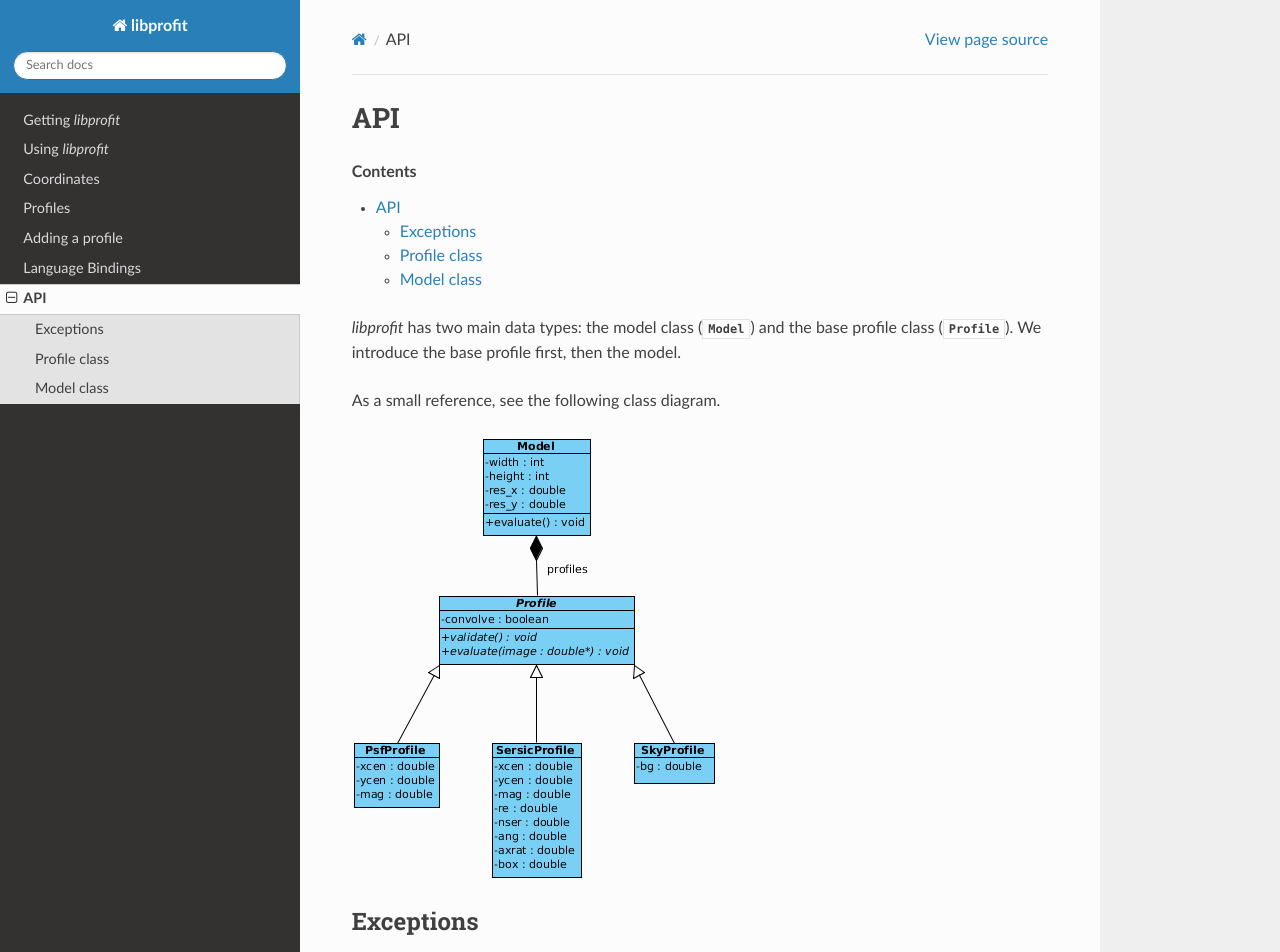
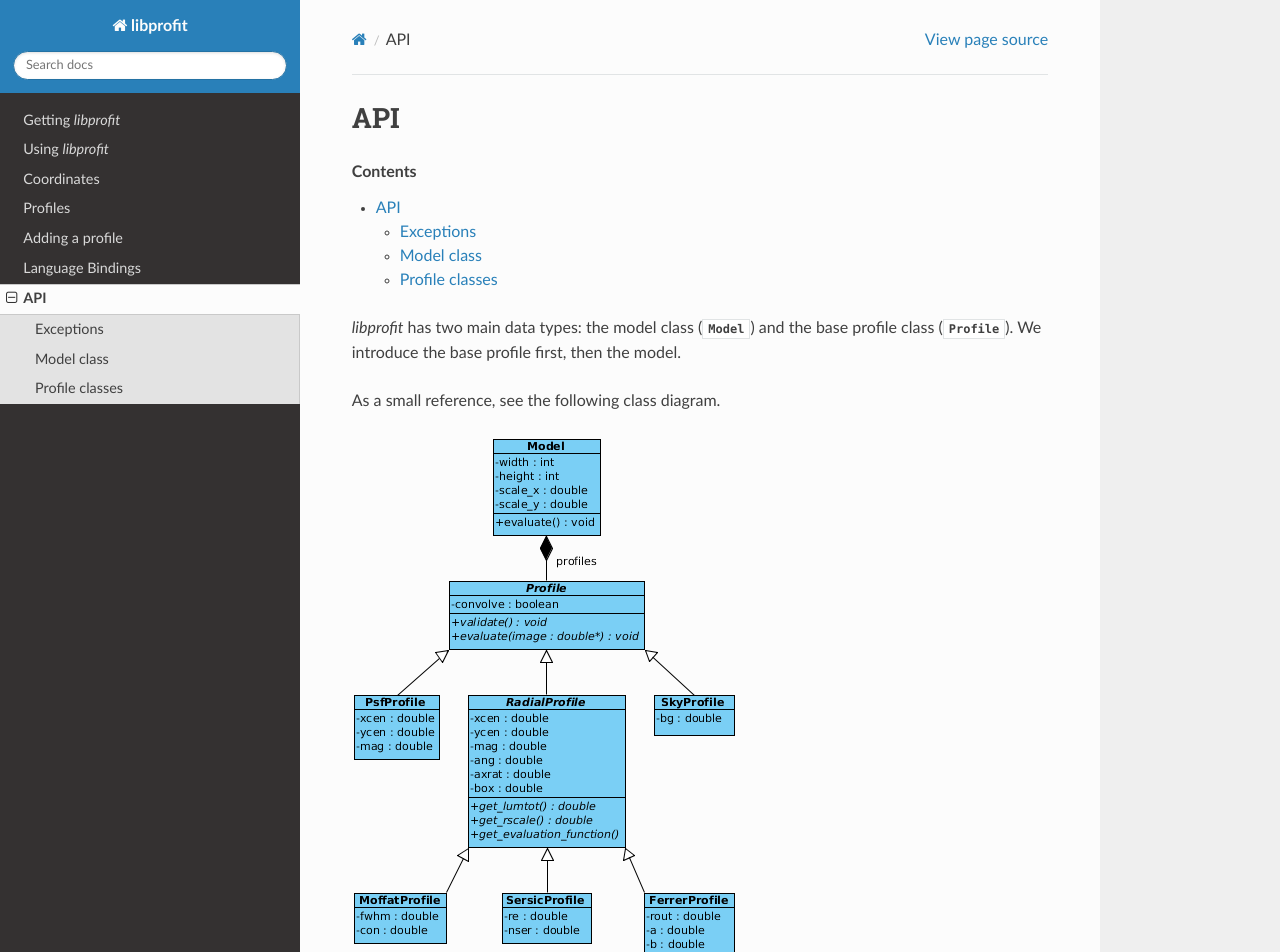
Before and after one commit to ICRAR/libprofit, a Sphinx documentation site: the page built from docs/api.rst, in a window 1280 px wide and 1400 px high. Shown: the top 952 px of the window. Built offline with Sphinx 7.4.7 and the Read the Docs theme 2.0.0, drawn with Linux system fonts in a browser that asks for light colours; some of the changed lines change nothing that is shown; some of the changed text lies outside the part shown.

Commit message:
docs: properly documenting all classes
Now all profiles are also shown in the api.rst document. Finally, the types.png
image has been updated to acknowledge the new hierarchy on the package.

Signed-off-by: Rodrigo Tobar <rtobar@icrar.org>

```diff
--- a/docs/api.rst
+++ b/docs/api.rst
@@ -18,16 +18,32 @@
 .. doxygenclass:: profit::invalid_parameter
    :project: libprofit
 
-Profile class
--------------
-
-.. doxygenclass:: profit::Profile
-   :project: libprofit
-   :members:
-
 Model class
 -----------
 
 .. doxygenclass:: profit::Model
-   :project: libprofit
    :members:
+
+Profile classes
+---------------
+
+.. doxygenclass:: profit::Profile
+   :members:
+
+.. doxygenclass:: profit::RadialProfile
+   :members:
+
+.. doxygenclass:: profit::SersicProfile
+   :members:
+
+.. doxygenclass:: profit::MoffatProfile
+   :members:
+
+.. doxygenclass:: profit::FerrerProfile
+   :members:
+
+.. doxygenclass:: profit::PsfProfile
+   :members:
+
+.. doxygenclass:: profit::SkyProfile
+   :members:
--- a/docs/conf.py
+++ b/docs/conf.py
@@ -39,6 +39,7 @@
 breathe_projects = {
     'libprofit': 'doxygen-output/xml'
 }
+breathe_default_project = 'libprofit'
 
 # Add any paths that contain templates here, relative to this directory.
 templates_path = ['_templates']
```
Also changed, not shown: docs/images/types.png, 7 other files.
